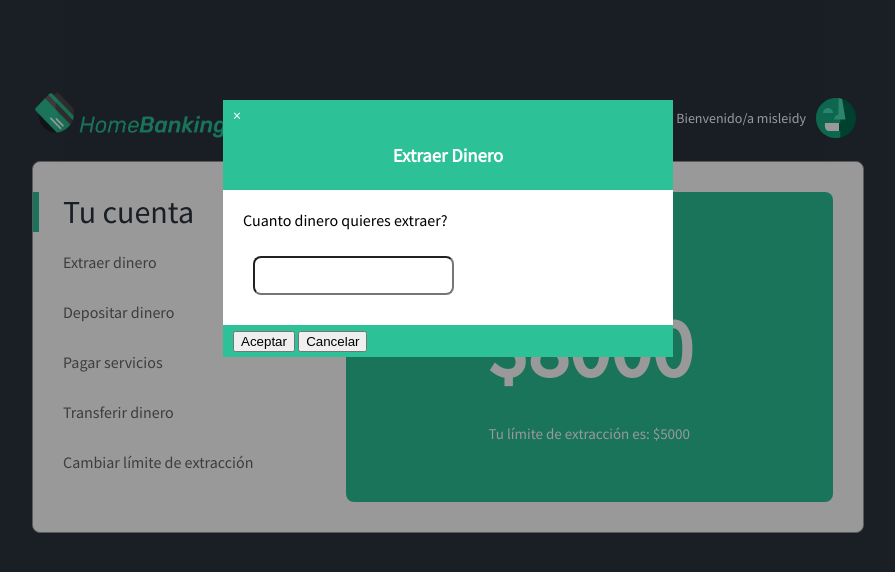
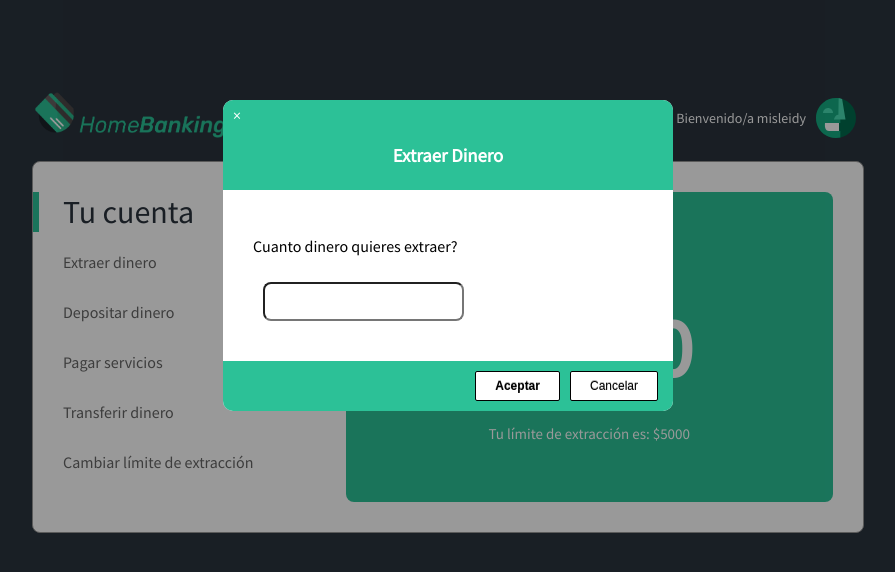
Before and after one commit to misleidymariel/home-banking, a plain HTML site: page index.html in a window 1280 px wide. Both pictures are taken after a click on the button "Extraer dinero". Shown: the whole page, without its empty margins (192-1087 px from the left). Drawn offline with nearby package versions, Linux system fonts and the light colour scheme.

Commit message:
finalizacion del home banking

```diff
--- a/css/style.css
+++ b/css/style.css
@@ -238,7 +238,6 @@ input button:hover {
     overflow:auto;
     background-color:rgb(0,0,0);
     background-color:rgba(0,0,0,0.4);
-
 }
 
 .dialog-modal {
@@ -248,6 +247,8 @@ input button:hover {
     padding:0;
     outline:0;
     width:450px;
+    border-radius: 10px;
+    overflow: hidden;
 
 }
 
@@ -255,7 +256,11 @@ input button:hover {
     color:#fff;
     background-color:#2cc197;
     padding: 5px 10px;
+}
 
+.dialog-modal footer{
+    display: flex;
+    justify-content: flex-end;
 }
 
 .container-title {
@@ -289,5 +294,31 @@ input button:hover {
 }
 #operation-dialog-body{
     margin: 20px;
-    padding: 1git0px;
+    padding: 10px;
 }
+
+/* liberias extermas de dialogo */
+.swal-button {
+    margin:5px;
+    padding: 7px 19px;
+    border-radius: 2px;
+    background-color: #fff;
+    color:#000000;
+    font-size: 12px;
+    border: 1px solid #000000;
+    text-shadow: 0px -1px 0px rgba(0, 0, 0, 0.3);
+  }
+
+.cancel-button{
+    margin: 5px;
+    padding: 7px 19px;
+    border-radius: 2px;
+    background-color: #fff;
+    font-size: 12px;
+    border: 1px solid #000000;
+    text-shadow: 0px -1px 0px rgba(0, 0, 0, 0.3);
+}
+
+.cancel-button:hover{
+    background-color: #78cbf2;
+}
--- a/index.html
+++ b/index.html
@@ -47,8 +47,8 @@
 
       </div>
       <footer>
-        <button id="operation-acept-button">Aceptar</button>
-        <button id="operation-cancel-button" onclick="closeDialog()">Cancelar</button>
+        <button id="operation-acept-button" class="swal-button">Aceptar</button>
+        <button id="operation-cancel-button" onclick="closeDialog()" class="cancel-button">Cancelar</button>
       </footer>
     </div>
   </div>
@@ -88,7 +88,7 @@
   </div>
    <!--cambio limite Template Form-->
    <div id="cambiar-limite-template-form" class="hidden-template">
-      <p>nuevo Monto a cambiar?</p>
+      <p>Nuevo monto?</p>
       <input type="text" id="input-limite-amount"/>
   </div>
 </body>
--- a/js/homebanking.js
+++ b/js/homebanking.js
@@ -2,20 +2,20 @@
 var cuenta = {
     nombre: "misleidy",
     contrasena: "12345qwe",
-    amigos:[
+    amigos: [
         {
-            numeroCta:"12345600",
-            nombre:"alex ventura"
+            numeroCta: "1234560023",
+            nombre: "Alex Ventura"
 
         },
         {
-            numeroCta:"7890463",
-            nombre:"Mariely Espinoza"
+            numeroCta: "78904630078",
+            nombre: "Mariely Espinoza"
 
         },
     ]
 }
-var nombreUsuario= cuenta.nombre;
+var nombreUsuario = cuenta.nombre;
 var contrasena = "";
 var saldoCuenta = 8000;
 var limiteExtraccion = 5000;
@@ -23,35 +23,38 @@ var servicioAPagar = '';
 
 
 //Ejecución de las funciones que actualizan los valores de las variables en el HTML.
-window.onload = function() {
+window.onload = function () {
     cargarNombreEnPantalla();
     actualizarSaldoEnPantalla();
     actualizarLimiteEnPantalla();
 }
+
 //Funcion principal que se llama desde el menu del home banking
+
 function operation(operationType) {
     document.getElementById('operation-dialog').style.display = 'block';
 
-    switch(operationType){
+    switch (operationType) {
         case "extraer": extraerDineroVista(); break;
         case "depositar": depositarDineroVista(); break;
         case "servicio": pagarServicioVista(); break;
-        case "tranferir": transferirDineroVista();break;
+        case "tranferir": transferirDineroVista(); break;
         case "limite-extracion": cambiarLimiteDeExtraccionVista(); break;
     }
 }
 
 function iniciarSesion() {
     nombreUsuario = document.getElementById('usuarioSesion').value;
-    contrasena =  document.getElementById('usuarioContrasena').value;
+    contrasena = document.getElementById('usuarioContrasena').value;
 
-    if (nombreUsuario === cuenta.nombre && contrasena===cuenta.contrasena) {
+    //validacion
+    if (nombreUsuario === cuenta.nombre && contrasena === cuenta.contrasena) {
 
         swal({
-            title: "Bienvenido ",
-            text: "Bienvenido " + nombreUsuario + " ya puedes comenzar a realizar operaciones. ",
+            title: "Bienvenido/a" + " " + nombreUsuario,
+            text: "Ya puedes comenzar a realizar operaciones. ",
         }).then(() => {
-            window.location.href ="index.html";
+            window.location.href = "index.html";
 
             actualizarSaldoEnPantalla();
 
@@ -61,8 +64,9 @@ function iniciarSesion() {
     } else {
 
         swal({
-            title: "Cuenta incorrecta ",
-            text: " " + nombreUsuario + " ya puedes comenzar a realizar operaciones. ",
+            title: "Usuario o contraseña incorrecta ",
+            text: "tu dinero a sido retenido por cuestiones de seguridad",
+            icon: "error",
         });
     }
 
@@ -91,7 +95,7 @@ function pagarServicioVista() {
 
 }
 
-function pagarServicioItemVista(){
+function pagarServicioItemVista() {
     servicioAPagar = document.querySelector('input[name="servicio"]:checked').value;
     var pagarForm = document.getElementById('pagar-template-form').innerHTML;
     document.getElementById('operation-dialog-title').innerHTML = "Pagar Servicio " + servicioAPagar;
@@ -101,7 +105,7 @@ function pagarServicioItemVista(){
 
 }
 
-function cambiarLimiteDeExtraccionVista(){
+function cambiarLimiteDeExtraccionVista() {
     document.getElementById('operation-dialog-title').innerHTML = "Cambiar Limite Extraccion";
     var cambiarLimiteForm = document.getElementById('cambiar-limite-template-form').innerHTML;
     document.getElementById('operation-dialog-body').innerHTML = cambiarLimiteForm;
@@ -110,11 +114,10 @@ function cambiarLimiteDeExtraccionVista(){
 }
 
 /*funcion que carga el template dialogo de tranferir dinero*/
-function transferirDineroVista(){
+function transferirDineroVista() {
     document.getElementById('operation-dialog-title').innerHTML = "Tranferir Dinero";
-    document.getElementById('amigos-cuenta').innerHTML = cuenta.amigos.map(it => it.nombre +" "+ it.numeroCta);
+    document.getElementById('amigos-cuenta').innerHTML = cuenta.amigos.map(it => it.nombre + " " + it.numeroCta).join("<br>");
     var transferirForm = document.getElementById('transferir-template-form').innerHTML;
-
     document.getElementById('operation-dialog-body').innerHTML = transferirForm;
     document.getElementById('operation-acept-button').firstChild.data = "Aceptar";
     document.getElementById('operation-acept-button').onclick = transferirDinero;
@@ -126,16 +129,16 @@ function extraerDinero() {
     montoRetiro = parseInt(montoRetiro);
 
     //Validaciones
-    if(montoRetiro%100 !== 0) { // Si el monto del retiro no es un billete de 100
-        swal ("Solo puedes extraer dinero en billetes de $ 100")
+    if (montoRetiro % 100 !== 0) { // Si el monto del retiro no es un billete de 100
+        swal("Solo puedes extraer dinero en billetes de $ 100")
         return;
     }
-    if(montoRetiro > saldoCuenta){
-        swal ("Saldo insuficiente");
+    if (montoRetiro > saldoCuenta) {
+        swal("Saldo insuficiente");
         return;
     }
-    if(montoRetiro > limiteExtraccion){
-        swal ("La cantidad de dinero es mayor a tu limite diario");
+    if (montoRetiro > limiteExtraccion) {
+        swal("La cantidad de dinero es mayor a tu limite diario");
         return;
     }
     //fin validaciones
@@ -150,7 +153,7 @@ function extraerDinero() {
 
     swal({
         title: "Extracion exitosa",
-        text:"Monto Extraccion: $ "  + montoRetiro + '\n' + "Saldo anterior: $ "  +  saldoAnterior   + '\n' + "Saldo actual: $ " + saldoCuenta,
+        text: "Monto Extraccion: $ " + montoRetiro + '\n' + "Saldo anterior: $ " + saldoAnterior + '\n' + "Saldo actual: $ " + saldoCuenta,
         icon: "success",
     });
 }
@@ -158,9 +161,6 @@ function extraerDinero() {
 function depositarDinero() {
     var montoDeposito = document.getElementById('input-depositar-amount').value;
     montoDeposito = parseInt(montoDeposito);
-    saldoCuenta = saldoCuenta + montoDeposito;
-
-
     saldoAnterior = saldoCuenta;
     saldoCuenta = saldoCuenta + montoDeposito;
 
@@ -169,7 +169,7 @@ function depositarDinero() {
     closeDialog();
     swal({
         title: "Operacion exitosa",
-        text:"Monto deposito: $ "  + montoDeposito + '\n' + "Saldo anterior: $ "  +  saldoAnterior   + '\n' + "Saldo actual: $ " + saldoCuenta,
+        text: "Monto deposito: $ " + montoDeposito + '\n' + "Saldo anterior: $ " + saldoAnterior + '\n' + "Saldo actual: $ " + saldoCuenta,
         icon: "success",
     });
 }
@@ -177,15 +177,18 @@ function depositarDinero() {
 function pagarServicio() {
     var montoServicio = document.getElementById('input-pagar-amount').value;
     montoServicio = parseInt(montoServicio);
-
-    if(montoServicio > saldoCuenta){
+    if (isNaN(montoServicio)) {
+        alert("error");
+        return;
+    }
+    if (montoServicio > saldoCuenta) {
         swal({
             title: "Error de transferencia",
-            text:"No tienes disponible ese dinero",
+            text: "No tienes disponible ese dinero",
             icon: "error",
         });
         return;
-    };
+    }
 
     saldoAnterior = saldoCuenta;
     saldoCuenta = saldoCuenta - montoServicio;
@@ -197,9 +200,10 @@ function pagarServicio() {
 
     swal({
         title: "Pago Exitoso",
-        text:" Servicio " +  servicioAPagar + " : " + " $ " + montoServicio  + '\n' + "Saldo anterior: $ "  +  saldoAnterior   + '\n' + "Saldo actual: $ " + saldoCuenta,
-        icon: "success",
+        text: " Servicio " + servicioAPagar + " : " + " $ " + montoServicio + '\n' + "Saldo anterior: $ " + saldoAnterior + '\n' + "Saldo actual: $ " + saldoCuenta,
+        icon: "success"
     });
+
 }
 
 
@@ -208,28 +212,31 @@ function transferirDinero() {
     var cuentaTransferir = document.getElementById("input-tranferir-cuenta").value;
     montoTransferir = parseInt(montoTransferir);
 
-    var ctaAmigo = cuenta.amigos.filter(function(amigo){
+    //Validaciones
+    var ctaAmigo = cuenta.amigos.filter(function (amigo) {
         return amigo.numeroCta == cuentaTransferir;
     });
 
-    if(ctaAmigo.length == 0){
+
+    if (montoTransferir > saldoCuenta) {
         swal({
             title: "Error de transferencia",
-            text:"solo puedes transferir a cuentas agregadas",
+            text: "No tienes disponible ese dinero",
             icon: "error",
         });
         return;
     }
 
-    if(montoTransferir > saldoCuenta){
+    if (ctaAmigo.length == 0) {
         swal({
             title: "Error de transferencia",
-            text:"No tienes disponible ese dinero",
+            text: "solo puedes transferir a cuentas agregadas",
             icon: "error",
         });
         return;
     }
 
+    //operacion
     saldoAnterior = saldoCuenta;
     saldoCuenta = saldoCuenta - montoTransferir;
 
@@ -240,7 +247,7 @@ function transferirDinero() {
 
     swal({
         title: "Pago Exitoso",
-        text:"Monto transferir: $ "  + montoTransferir + '\n' + "transferirtes a : " + ctaAmigo[0].nombre + '\n' + "numero de cuenta: " + ctaAmigo[0].numeroCta,
+        text: "Monto transferir: $ " + montoTransferir + '\n' + "transferirtes a : " + ctaAmigo[0].nombre + '\n' + "numero de cuenta: " + ctaAmigo[0].numeroCta,
         icon: "success",
     });
 
@@ -257,7 +264,7 @@ function cambiarLimiteDeExtraccion() {
 
     swal({
         title: "Operacion exitosa",
-        text:"Nuevo limite de extracion: $ " + montoLimite,
+        text: "Nuevo limite de extracion: $ " + montoLimite,
         icon: "success",
     });
 
@@ -277,6 +284,6 @@ function actualizarLimiteEnPantalla() {
 }
 
 //Funcion que cierra el dialogo
-function closeDialog(){
-    document.getElementById('operation-dialog').style.display='none'
+function closeDialog() {
+    document.getElementById('operation-dialog').style.display = 'none'
 }
```
Also changed, not shown: 1 other file. Lines whose indentation alone changed are shown as unchanged.
